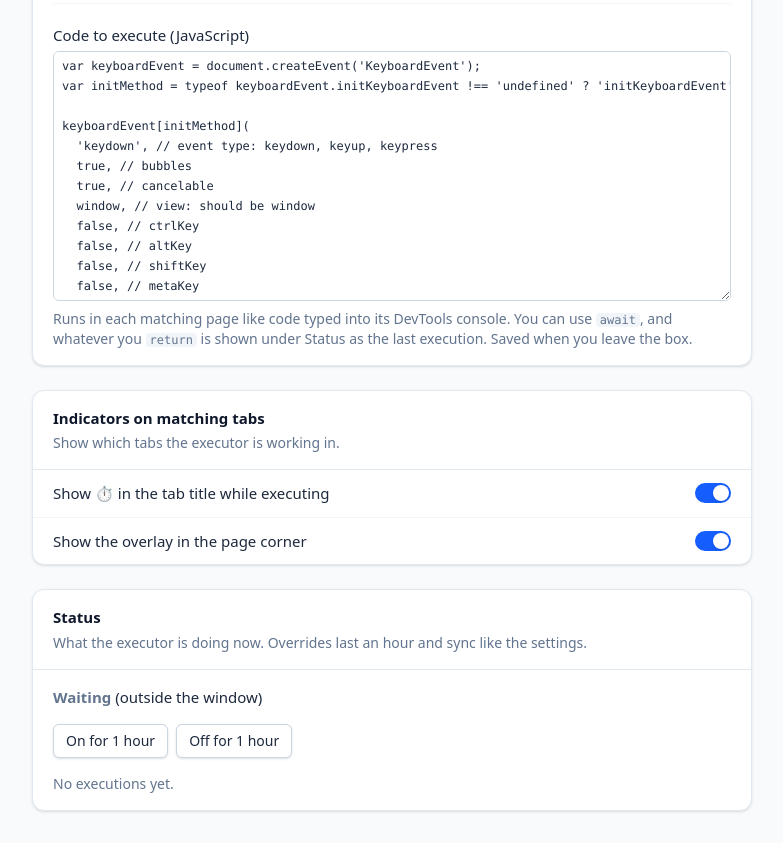
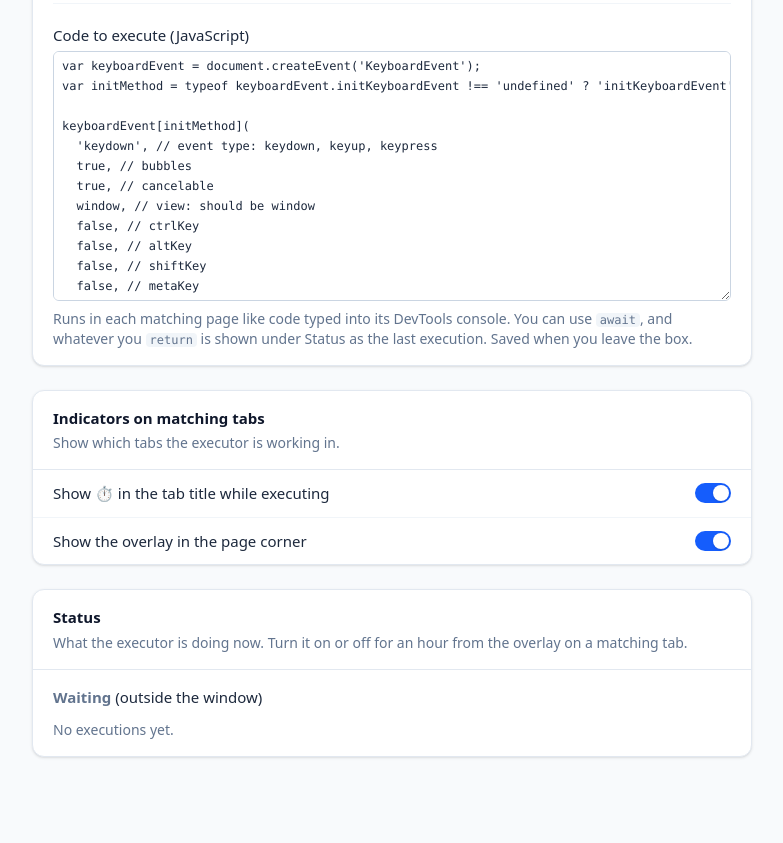
Before and after one commit to hal313/chrome-scheduled-executor, a browser extension: page src/options.html in a window 1280 px wide. Shown: the part 651-1494 px from the top of the page, without its empty margins (248-1031 px from the left). After the commit the page ends 1440 px from the top, so only its background shows below. Drawn offline with Linux system fonts and the light colour scheme.

Commit message:
Remove the On/Off for 1 hour buttons from the settings page (1.7.1)
The overlay's Run for 1 hour and Sleep for 1 hour buttons cover this.
Back to schedule stays under Status while an override is running.

Co-Authored-By: Claude Opus 5.5 <noreply@anthropic.com>

```diff
--- a/src/options.html
+++ b/src/options.html
@@ -114,17 +114,13 @@
       <div class="border-b border-slate-200 px-5 py-4 dark:border-slate-800">
         <h2 class="font-semibold text-slate-900 dark:text-white">Status</h2>
         <p class="mt-1 text-sm text-slate-500 dark:text-slate-400">
-          What the executor is doing now. Overrides last an hour and sync like the settings.
+          What the executor is doing now. Turn it on or off for an hour from the overlay on a matching tab.
         </p>
       </div>
-      <div class="space-y-4 px-5 py-4">
+      <div class="px-5 py-4">
         <p id="state" class="font-medium"></p>
-        <div class="flex flex-wrap gap-2">
-          <button type="button" class="btn" data-override="on">On for 1 hour</button>
-          <button type="button" class="btn" data-override="off">Off for 1 hour</button>
-          <button type="button" class="btn" data-override="resume" hidden>Back to schedule</button>
-        </div>
-        <p id="lastStatus" class="text-sm text-slate-500 dark:text-slate-400"></p>
+        <button type="button" class="btn mt-3" data-override="resume" hidden>Back to schedule</button>
+        <p id="lastStatus" class="mt-3 text-sm text-slate-500 dark:text-slate-400"></p>
       </div>
     </section>
   </main>
```
Also changed, not shown: CHANGELOG.md, README.md, manifest.json, src/options.css.
